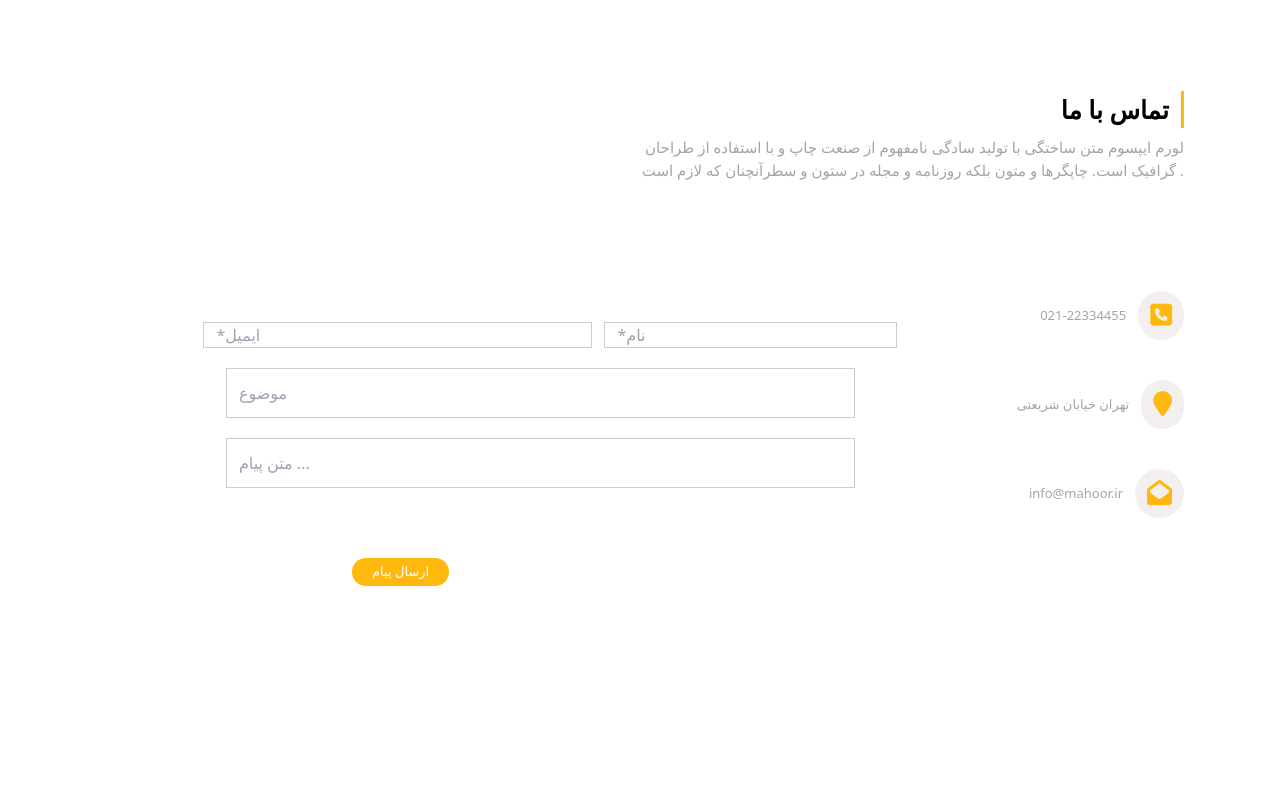
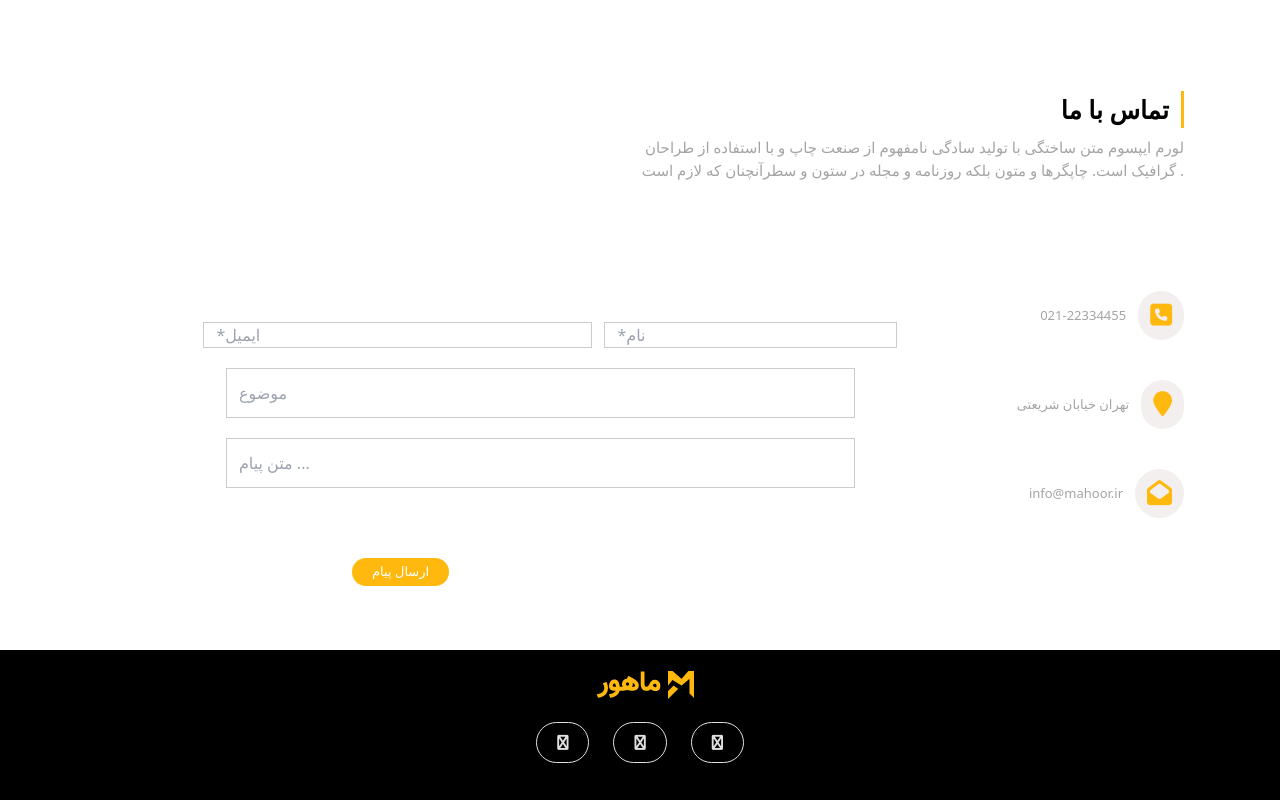
Before and after one commit to Abolfazl-Taj/Mahor, a website: page Src/index.html in a window 1280 px wide. Shown: the part 8403-9203 px from the top of the page. Before the commit the page ends 9053 px from the top, so only its background shows below. Drawn offline with Linux system fonts and the light colour scheme; files whose address does not match are found by name.

Commit message:
add footer to project

```diff
--- a/Assets/input.css
+++ b/Assets/input.css
@@ -594,3 +594,26 @@ border: 1px solid #ccc;
     @apply text-[#ffb80e]
 }
 /* section13 */
+/* footer */
+.footer{
+@apply w-full bg-black items-center justify-center h-[150px]
+}
+.footer-items{
+@apply flex flex-col justify-center items-center
+}
+.footer-img{
+    margin-top: 15px;
+  }
+.footer-icons{
+    @apply flex flex-row-reverse;
+    margin-top: 17px;
+
+}
+.footer-icon{
+font-size: 15px;
+color: #e1e1e1;
+background-color: transparent;
+border: 1px solid #e1e1e1;
+@apply rounded-full mx-3 px-5 py-3;
+}
+/* footer */
--- a/Src/index.html
+++ b/Src/index.html
@@ -397,6 +397,20 @@
     </div>
    </div>
    <!-- section13 -->
+   <!-- footer -->
+   <div class="footer">
+   <div class="footer-items">
+    <div class="footer-item">
+        <img src="../Assets/Pic/mahoor.png" alt="" class="footer-img">
+    </div>
+    <div class="footer-icons">
+        <i class="fa fa-linkedin footer-icon"></i>
+        <i class="fa fa-twitter footer-icon"></i>
+        <i class="fa fa-facebook footer-icon"></i>
+    </div>
+   </div>
+   </div>
+   <!-- footer -->
 
 </body>
 </html>
```
Also changed, not shown: Src/Style.css.
